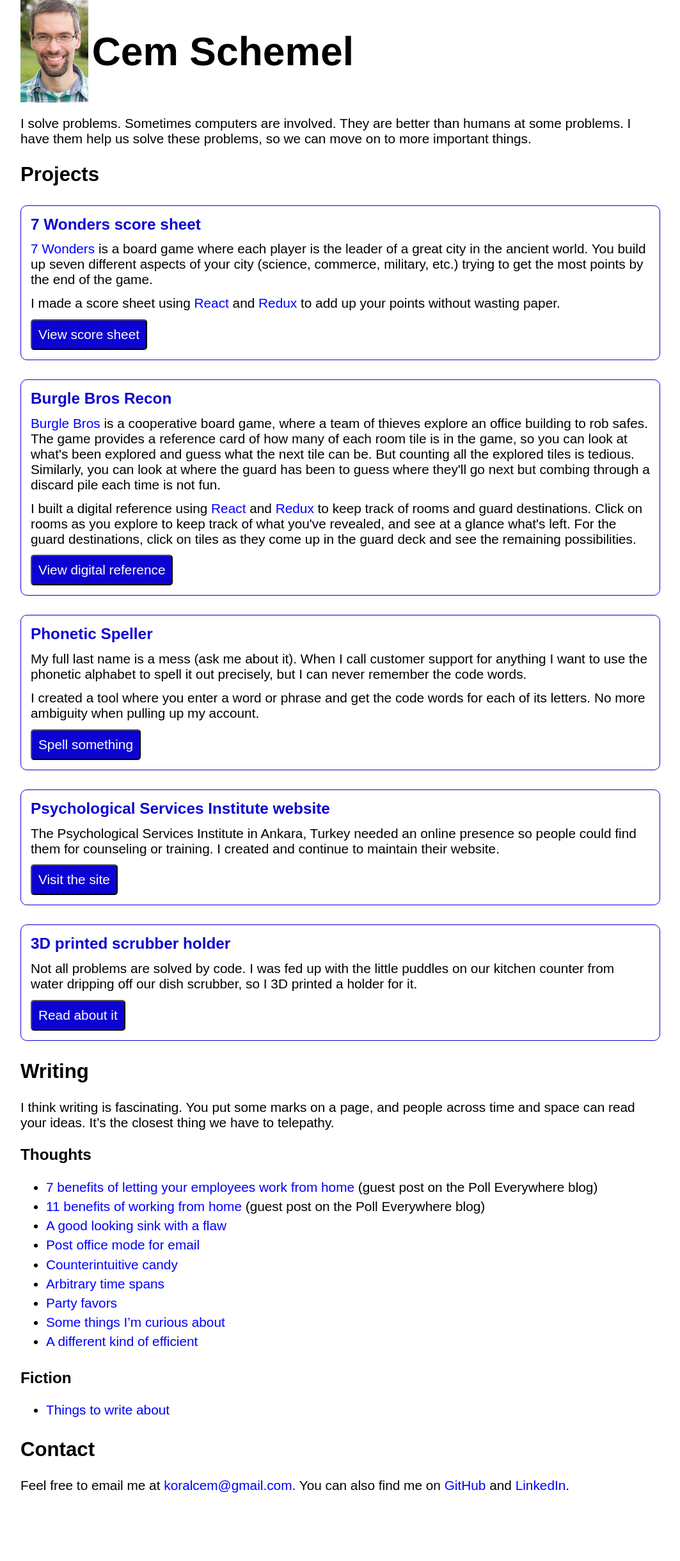
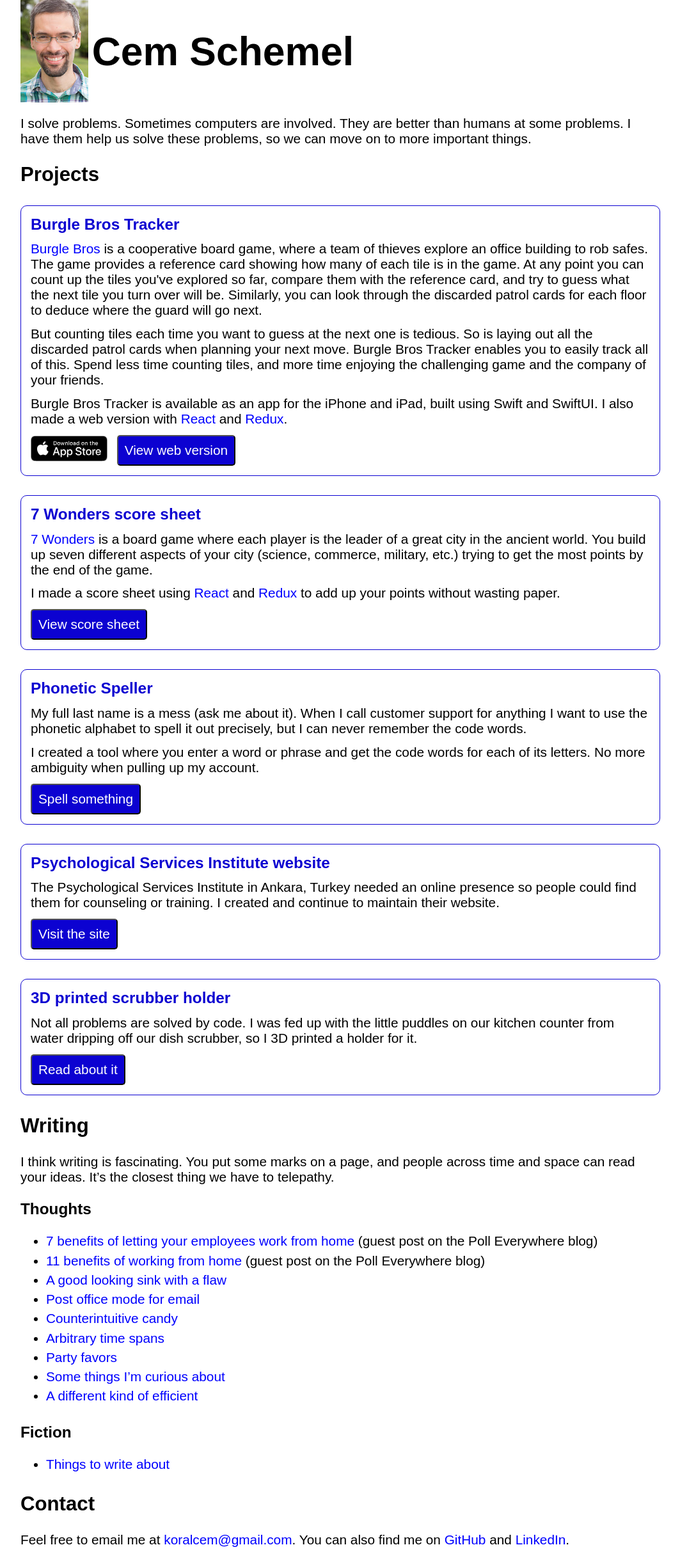
Before and after one commit to koralcem/personal-site, a Jekyll site: the page built from index.html, in a window 1280 px wide. Shown: the whole page at 64% size, without its empty margins (108-1171 px from the left). Built offline with Jekyll 4.4.1, drawn with Linux system fonts in a browser that asks for light colours; before the commit the page ends 2355 px from its top, so only the background shows below that.

Commit message:
Add BBT links to the app store

```diff
--- a/bbt.html
+++ b/bbt.html
@@ -16,6 +16,8 @@
 
 <p>In case it's not obvious, Burgle Bros Tracker is not developed by or otherwise associated with Fowers Games.</p>
 
+<a href="https://apps.apple.com/us/app/burgle-bros-tracker/id1535737805"><img src="media/app-store-bagde.svg" alt="App store badge"/></a>
+
 <h2>Support</h2>
 <p>Email me at <a href="mailto:koralcem@gmail.com">koralcem@gmail.com</a> with any issues, questions or ideas.</p>
 
--- a/css/style.scss
+++ b/css/style.scss
@@ -57,6 +57,15 @@
     margin: 0.8rem 0;
   }
 
+  .button-row {
+    display: flex;
+    align-items: center;
+
+    & > *:last-child {
+      margin-left: 15px;
+    }
+  }
+
   button {
     font-size: 1.3rem;
     border-radius: 5px;
--- a/index.html
+++ b/index.html
@@ -10,6 +10,23 @@
 <p>I solve problems. Sometimes computers are involved. They are better than humans at some problems. I have them help us solve these problems, so we can move on to more important things.</p>
 
 <h2>Projects</h2>
+
+<div class="project">
+  <h3>Burgle Bros Tracker</h3>
+  <p><a href="https://www.fowers.games/collections/direct-price/products/burgle-bros">Burgle Bros</a> is a cooperative board game, where a team of thieves explore an office building to rob safes. The game provides a reference card showing how many of each tile is in the game. At any point you can count up the tiles you've explored so far, compare them with the reference card, and try to guess what the next tile you turn over will be. Similarly, you can look through the discarded patrol cards for each floor to deduce where the guard will go next.</p>
+
+  <p>But counting tiles each time you want to guess at the next one is tedious. So is laying out all the discarded patrol cards when planning your next move. Burgle Bros Tracker enables you to easily track all of this. Spend less time counting tiles, and more time enjoying the challenging game and the company of your friends.</p>
+
+  <p>Burgle Bros Tracker is available as an app for the iPhone and iPad, built using Swift and SwiftUI. I also made a web version with <a href="https://reactjs.org/">React</a> and <a href="https://redux.js.org/">Redux</a>.</p>
+
+  <div class="button-row">
+    <a href="https://apps.apple.com/us/app/burgle-bros-tracker/id1535737805">
+      <img src="media/app-store-bagde.svg" alt="App store badge"/>
+    </a>
+    <button type="button" onclick="window.location.href='burgle-bros-react'">View web version</button>
+  </div>
+</div>
+
 <div class="project">
   <h3>7 Wonders score sheet</h3>
   <p><a href="https://www.boardgamegeek.com/boardgame/68448/7-wonders">7 Wonders</a> is a board game where each player is the leader of a great city in the ancient world. You build up seven different aspects of your city (science, commerce, military, etc.) trying to get the most points by the end of the game.</p>
@@ -17,15 +34,6 @@
   <p>I made a score sheet using <a href="https://reactjs.org/">React</a> and <a href="https://redux.js.org/">Redux</a> to add up your points without wasting paper.</p>
 
   <button type="button" onclick="window.location.href='7wonders-react'">View score sheet</button>
-</div>
-
-<div class="project">
-  <h3>Burgle Bros Recon</h3>
-  <p><a href="http://www.burglebros.com/">Burgle Bros</a> is a cooperative board game, where a team of thieves explore an office building to rob safes. The game provides a reference card of how many of each room tile is in the game, so you can look at what's been explored and guess what the next tile can be. But counting all the explored tiles is tedious. Similarly, you can look at where the guard has been to guess where they'll go next but combing through a discard pile each time is not fun.</p>
-
-  <p>I built a digital reference using <a href="https://reactjs.org/">React</a> and <a href="https://redux.js.org/">Redux</a> to keep track of rooms and guard destinations. Click on rooms as you explore to keep track of what you've revealed, and see at a glance what's left. For the guard destinations, click on tiles as they come up in the guard deck and see the remaining possibilities.</p>
-
-  <button type="button" onclick="window.location.href='burgle-bros-react'">View digital reference</button>
 </div>
 
 <div class="project">
```
Also changed, not shown: media/app-store-bagde.svg (added).
